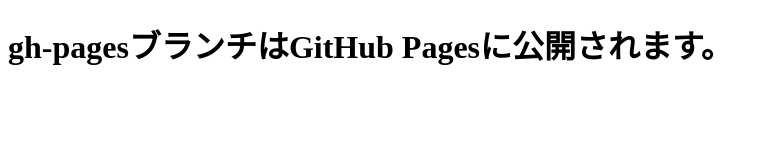
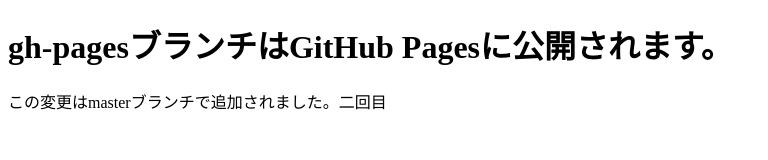
Before and after one commit to Melon0306/git-study, a plain HTML site: page index.html in a window 1280 px wide. Shown: the whole page, without its empty margins (0-768 px from the left). Drawn offline with Linux system fonts and the light colour scheme.

Commit message:
段落を追加

```diff
--- a/index.html
+++ b/index.html
@@ -8,5 +8,6 @@
 </head>
 <body>
     <h1>gh-pagesブランチはGitHub Pagesに公開されます。</h1>
+    <p>この変更はmasterブランチで追加されました。二回目</p>
 </body>
 </html>
```
